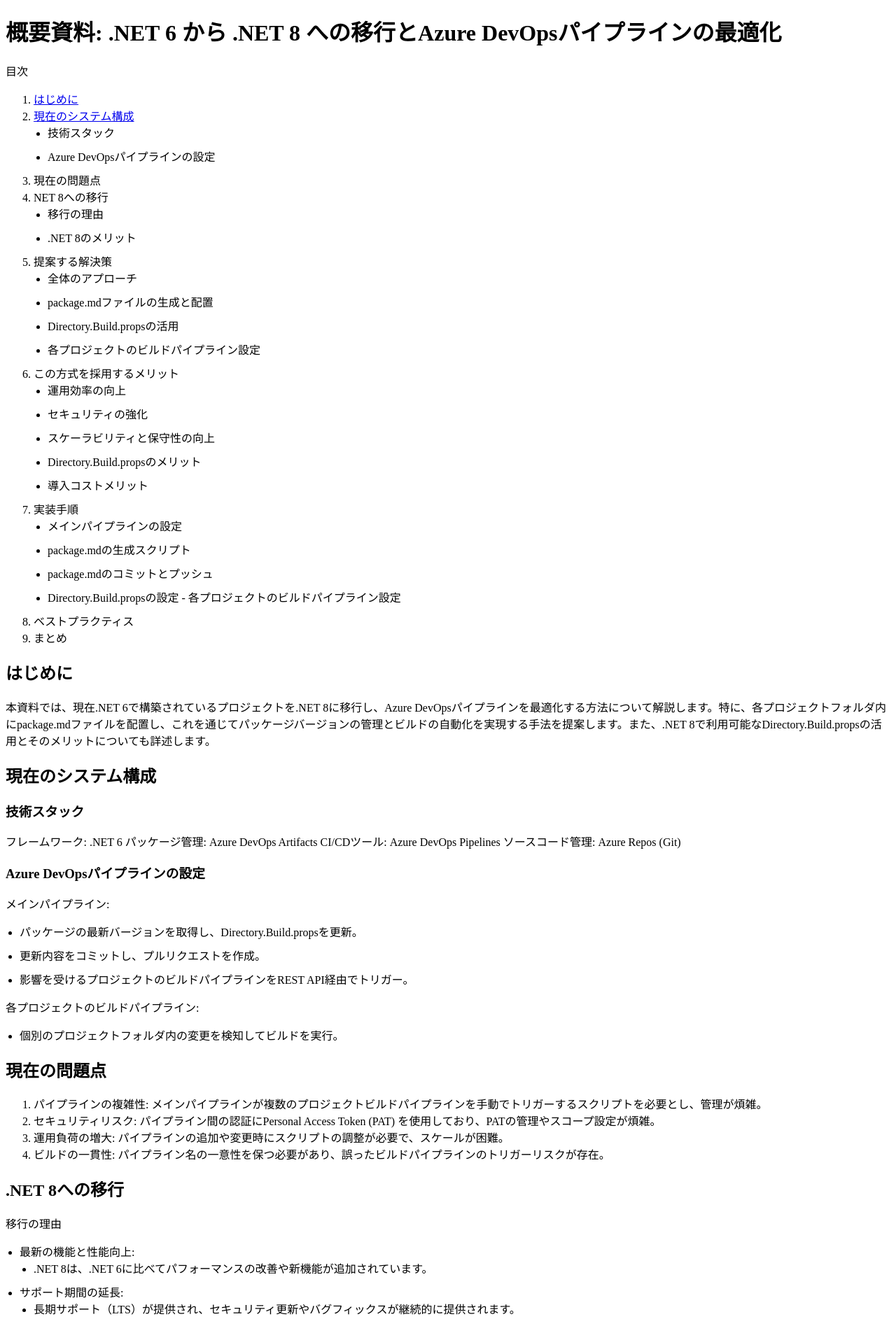
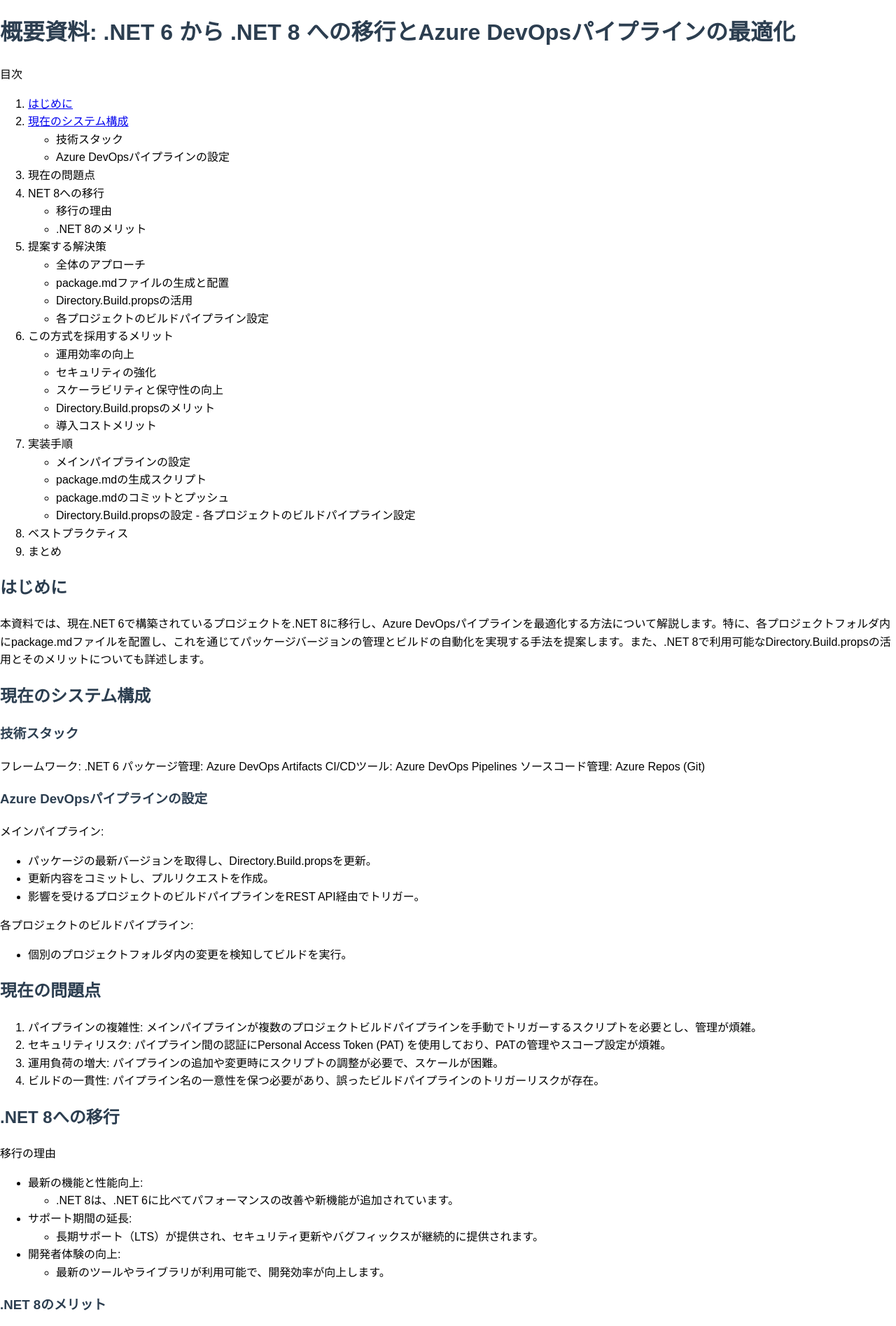
Before and after one commit to sage-mt07/techblog, a Jekyll site: the page built from docs/dev/devops-cicd/net8-transition.md, in a window 1280 px wide. Shown: the top 1895 px of the page at 70% size. Built offline with Jekyll 4.4.1, drawn with Linux system fonts in a browser that asks for light colours; our own code applies the rules of GitHub Pages for plain Markdown files.

Commit message:
Update custom.css

```diff
--- a/docs/assets/css/custom.css
+++ b/docs/assets/css/custom.css
@@ -1,8 +1,29 @@
-ul {
-  list-style-type: disc;
-  padding-left: 20px;
+/* main/docs/assets/css/custom.css */
+
+body {
+  font-family: Arial, sans-serif;
+  line-height: 1.6;
+  margin: 0;
+  padding: 0;
 }
 
-ul li {
-  margin-bottom: 10px; /* 各リスト項目の間にスペースを追加 */
+.wrapper {
+  width: 80%;
+  margin: 0 auto;
+  padding: 20px;
 }
+
+h1, h2, h3, h4, h5, h6 {
+  color: #2c3e50;
+}
+
+code, pre {
+  background-color: #f4f4f4;
+  padding: 2px 4px;
+  border-radius: 4px;
+}
+
+pre {
+  padding: 10px;
+  overflow: auto;
+}
```
